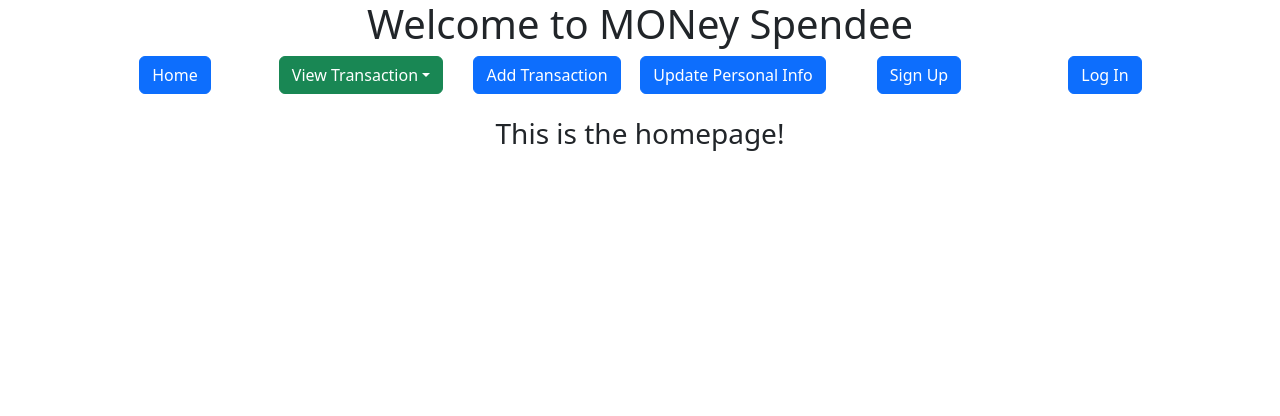
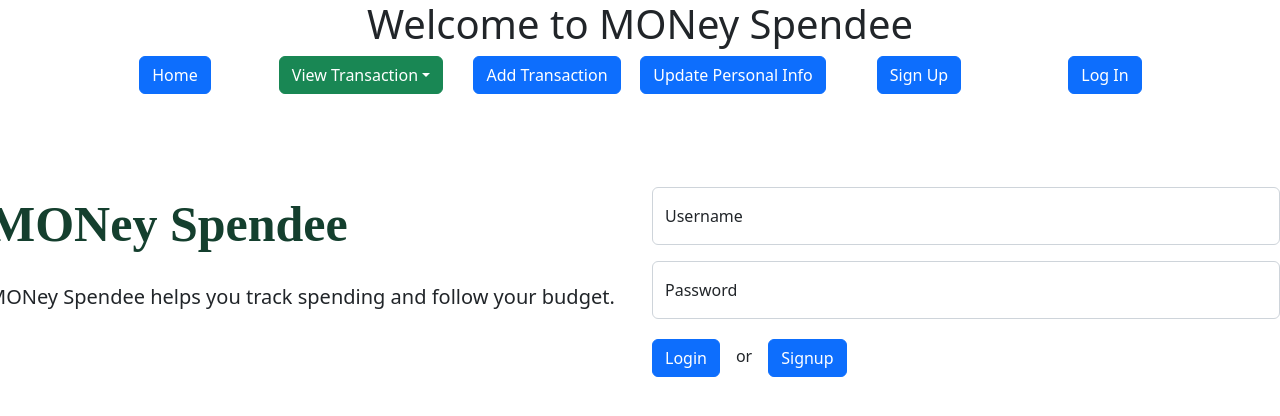
Before and after one commit to chonnikan-aue/money-spendee-client, a React (Create React App) app: page / in a window 1280 px wide. Shown: the top 416 px of the page. Built offline with nearby package versions, Linux system fonts and the light colour scheme; no server answers; the HTML template or start-up script is replaced by a standard one.

Commit message:
create component Home

```diff
--- /dev/null
+++ b/src/components/Home/Home.css
@@ -0,0 +1,26 @@
+.home {
+  margin-top: 70px !important;
+}
+
+Form {
+  text-align: left;
+}
+
+.title {
+  font-size: 50px;
+  font-weight: bold;
+  color: #143f2e;
+  text-align: left;
+  font-family: "DM Serif Display", serif;
+  margin-bottom: 20px;
+}
+
+.sub-title {
+  font-size: 20px;
+  text-align: left;
+}
+
+.login-btn {
+  margin-top: 20px;
+  margin-bottom: 20px;
+}
--- a/src/components/Home/Home.js
+++ b/src/components/Home/Home.js
@@ -1,12 +1,92 @@
 import React from "react";
+import axios from "axios";
+import "./Home.css";
+import { Button, Form, Row, Col, FloatingLabel } from "react-bootstrap";
+import { useNavigate } from "react-router-dom";
 
-const Home = props => {
+const Home = (props) => {
+  const navigate = useNavigate();
+
+  const handleChange = (e) => {
+    props.setLoginData((prevState) => ({
+      ...prevState,
+      [e.target.id]: e.target.value,
+    }));
+  };
+
+  const handleSubmit = (e) => {
+    e.preventDefault();
+
+    if (e.nativeEvent.submitter.id === "login") {
+      axios
+        .get("http://localhost:3001/auth", props.loginData)
+        .then((res) => {
+          console.log(res);
+          let token = res.data;
+          localStorage.setItem("jwt", token);
+          props.getUserData();
+          navigate("/table-view");
+        })
+        .catch((err) => {
+          alert("Please try again. Username or Password is incorrect.");
+        });
+    } else if (e.nativeEvent.submitter.id === "signup") {
+      axios.post("http://localhost:3001/auth", props.loginData).then((res) => {
+        if (res.data.name === "SequelizeUniqueConstraintError") {
+          alert("This username is already taken. Please try another.");
+        } else {
+          let token = res.data;
+          localStorage.setItem("jwt", token);
+          props.getUserData();
+          navigate("/table-view");
+        }
+      });
+    }
+  };
+
   return (
-    <div>
-      <h3>This is the homepage!</h3>
-      <p></p>
-    </div>
-  )
-}
+    <Row className="home">
+      <Col>
+        <Row className="title">MONey Spendee</Row>
+        <Row className="sub-title">
+          MONey Spendee helps you track spending and follow your budget.
+        </Row>
+        <br />
+      </Col>
+      <Col>
+        <Form onSubmit={handleSubmit}>
+          <FloatingLabel label="Username" className="mb-3">
+            <Form.Control
+              id="username"
+              type="text"
+              placeholder="Username"
+              onChange={handleChange}
+            />
+          </FloatingLabel>
+          <FloatingLabel label="Password">
+            <Form.Control
+              id="password"
+              type="password"
+              placeholder="Password"
+              onChange={handleChange}
+            />
+          </FloatingLabel>
+          <Button
+            id="login"
+            className="login-btn"
+            variant="primary"
+            type="submit"
+          >
+            Login
+          </Button>
+          &emsp;or&emsp;
+          <Button id="signup" variant="primary" type="submit">
+            Signup
+          </Button>
+        </Form>
+      </Col>
+    </Row>
+  );
+};
 
-export default Home
+export default Home;
```
